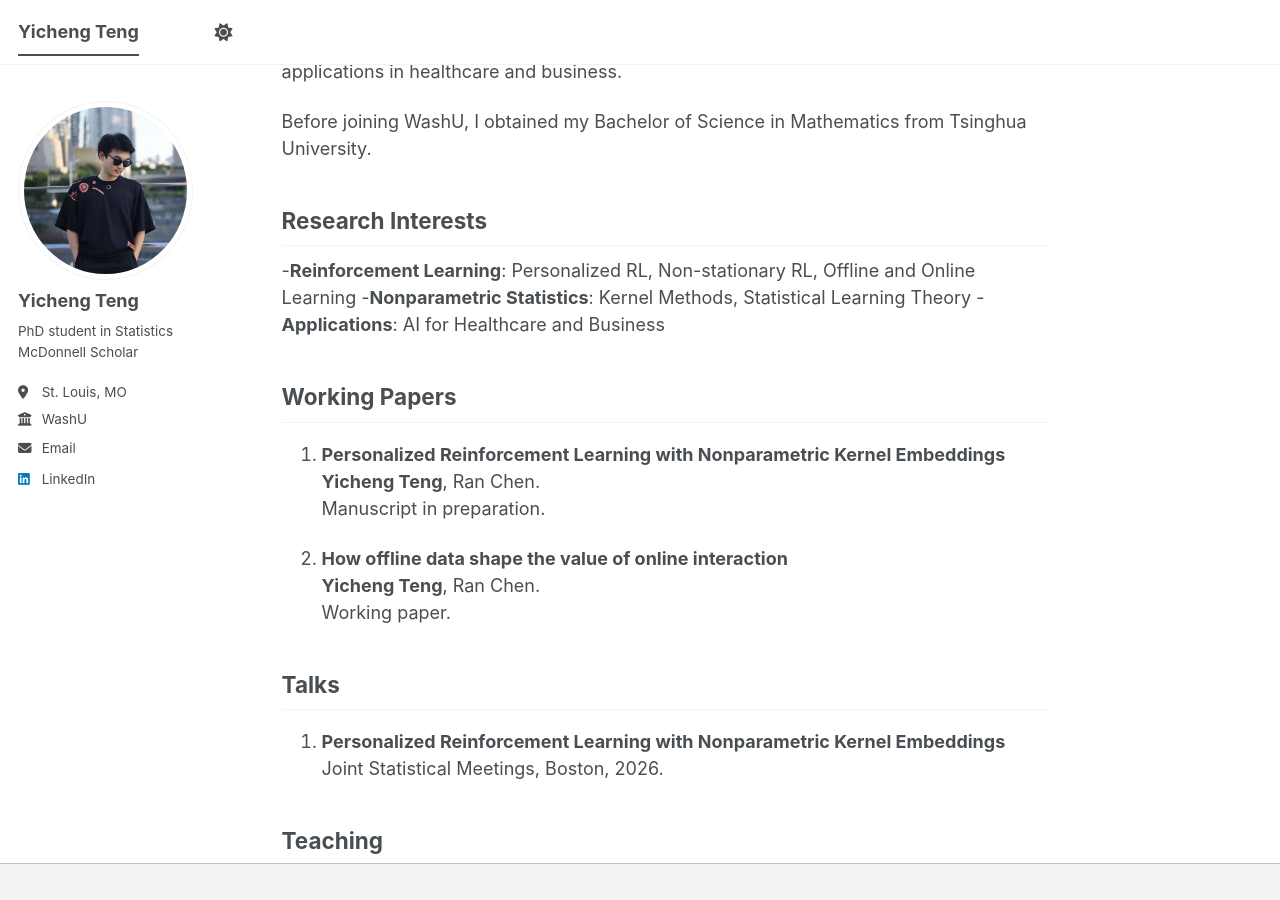
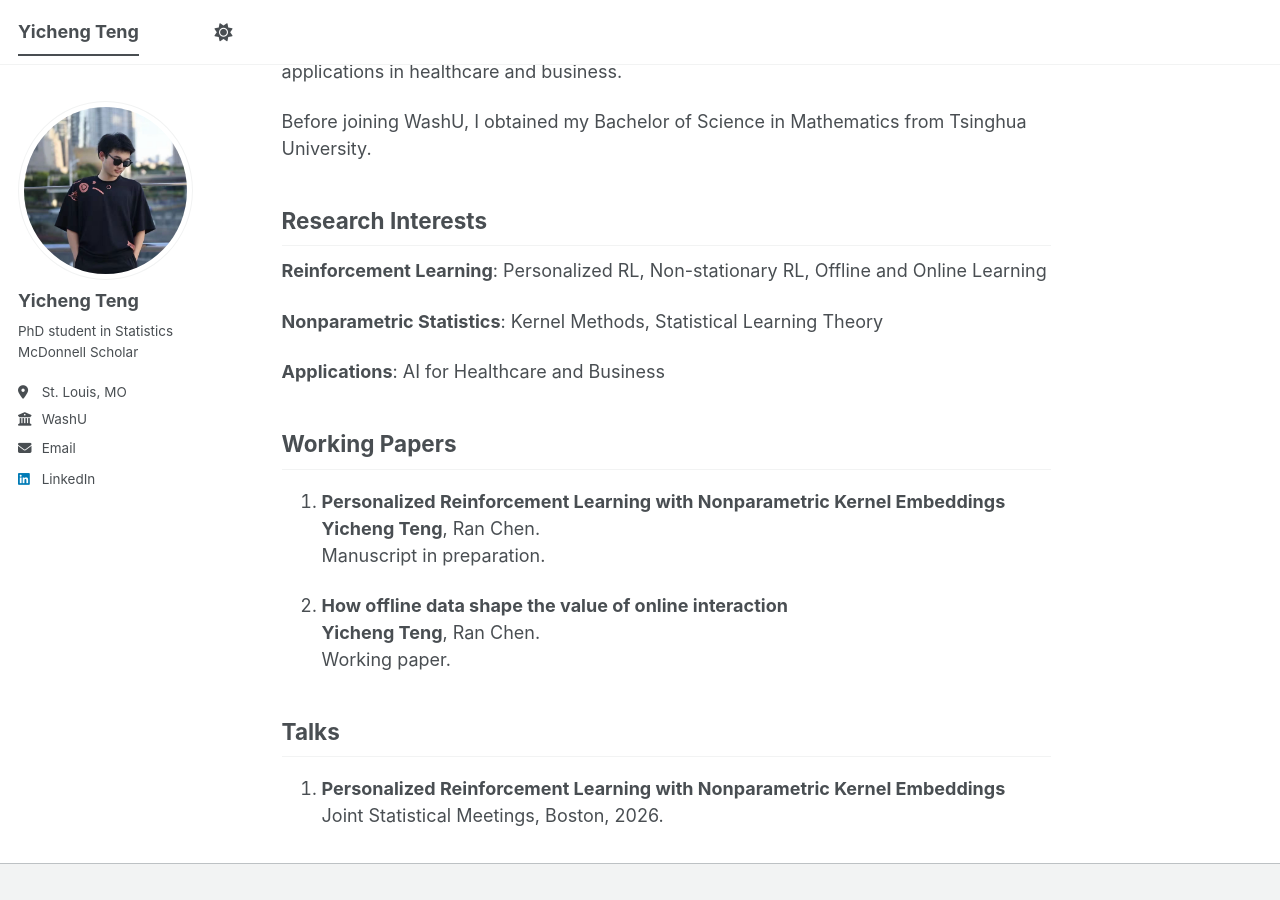
Before and after one commit to Yicheng-Teng/Yicheng-Teng.github.io, a Jekyll site: the page built from _pages/about.md, in a window 1280 px wide and 900 px high, scrolled down 325 px. Built offline with Jekyll 4.4.1, drawn with Linux system fonts in a browser that asks for light colours; a script bundle is joined from its source files by our own code; library files that are not in the unit come from our copies.

```diff
--- a/_pages/about.md
+++ b/_pages/about.md
@@ -15,9 +15,11 @@ Before joining WashU, I obtained my Bachelor of Science in Mathematics from Tsin
 
 ## Research Interests
 
--**Reinforcement Learning**: Personalized RL, Non-stationary RL, Offline and Online Learning
--**Nonparametric Statistics**: Kernel Methods, Statistical Learning Theory
--**Applications**: AI for Healthcare and Business
+**Reinforcement Learning**: Personalized RL, Non-stationary RL, Offline and Online Learning
+
+**Nonparametric Statistics**: Kernel Methods, Statistical Learning Theory
+
+**Applications**: AI for Healthcare and Business
 
 ## Working Papers
 
```
